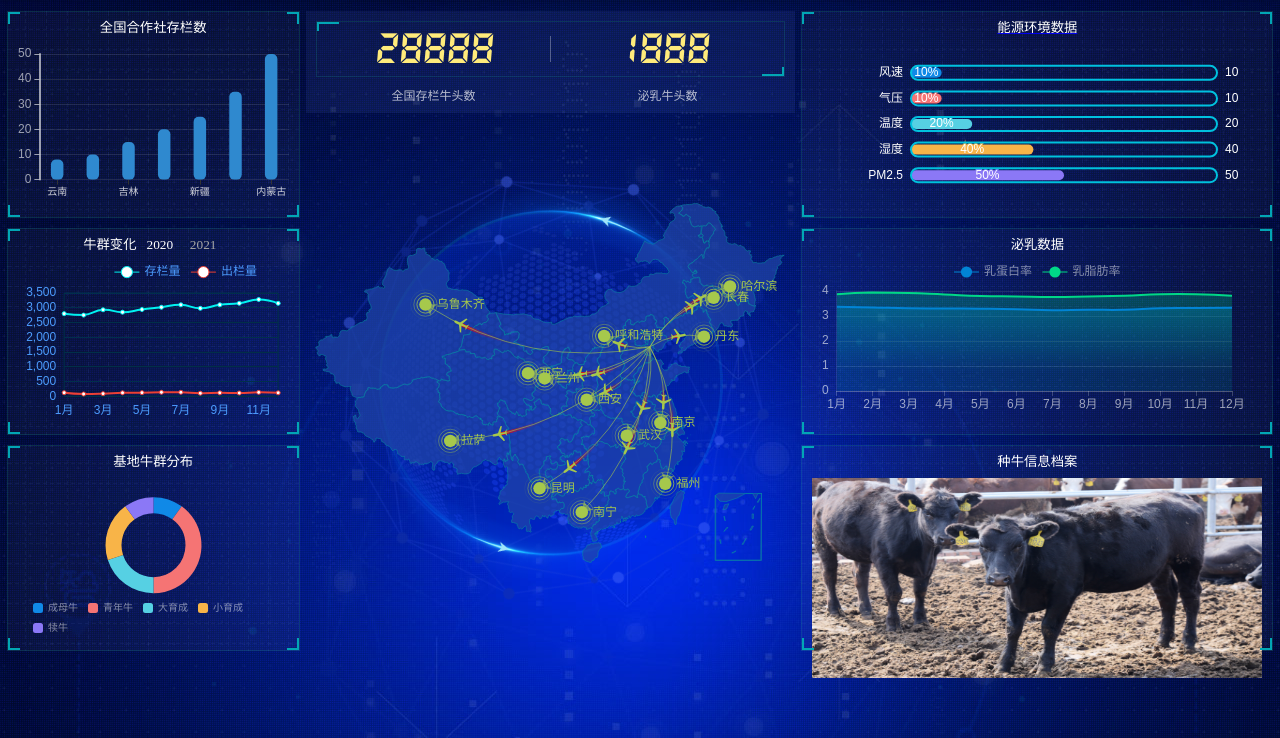
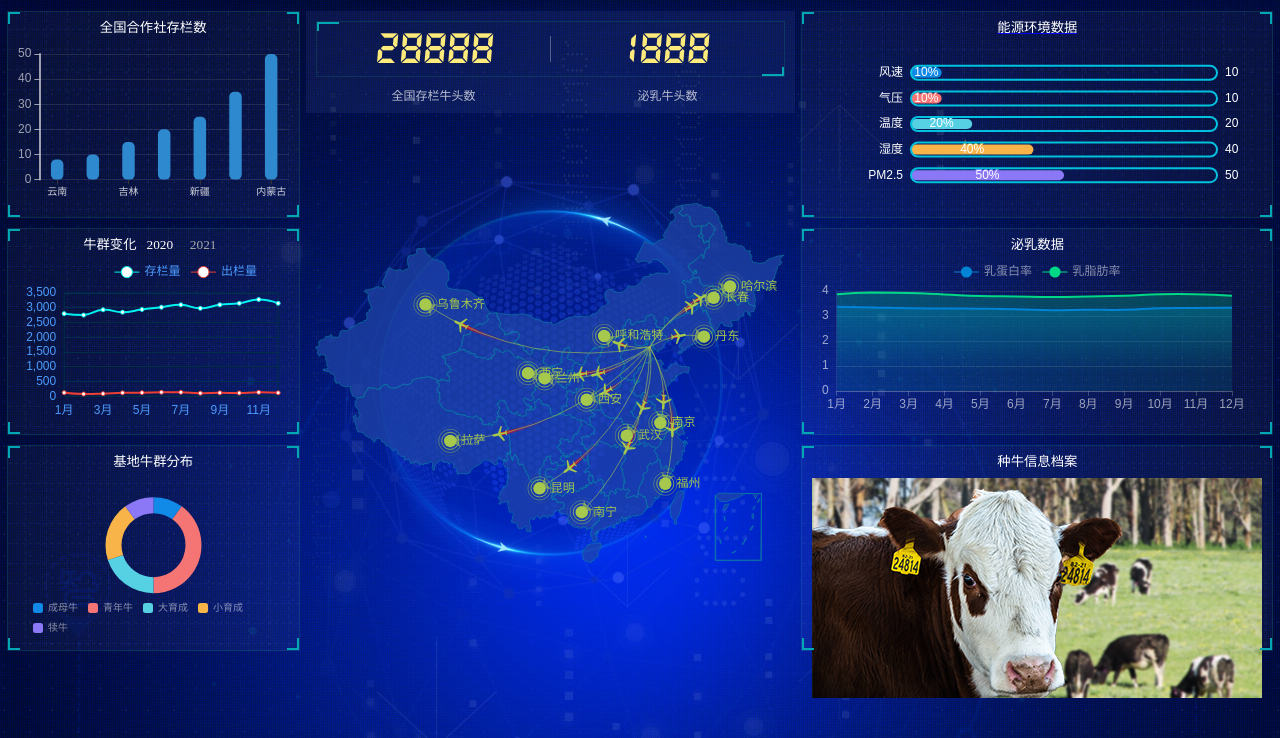
Before and after one commit to zhlmonster/hlmy, a plain HTML site: page index1.html in a window 1280 px wide. Shown: the part 62-800 px from the top of the page. Drawn offline with Linux system fonts and the light colour scheme; files whose address does not match are found by name.

Commit message:
Update index1.html

```diff
--- a/index1.html
+++ b/index1.html
@@ -112,7 +112,7 @@
         <div class="panel pie2">
           <h2>种牛信息档案</h2>
           <div class="chart"">
-          	<a href="sosuo.html"><img src="images/tx.jpg" width="450px" height="200px"></a>
+          	<a href="sosuo.html"><img src="images/niuniu111.png" width="450px" height="220px"></a>
           </div>
           <div class="panel-footer">
 
```
